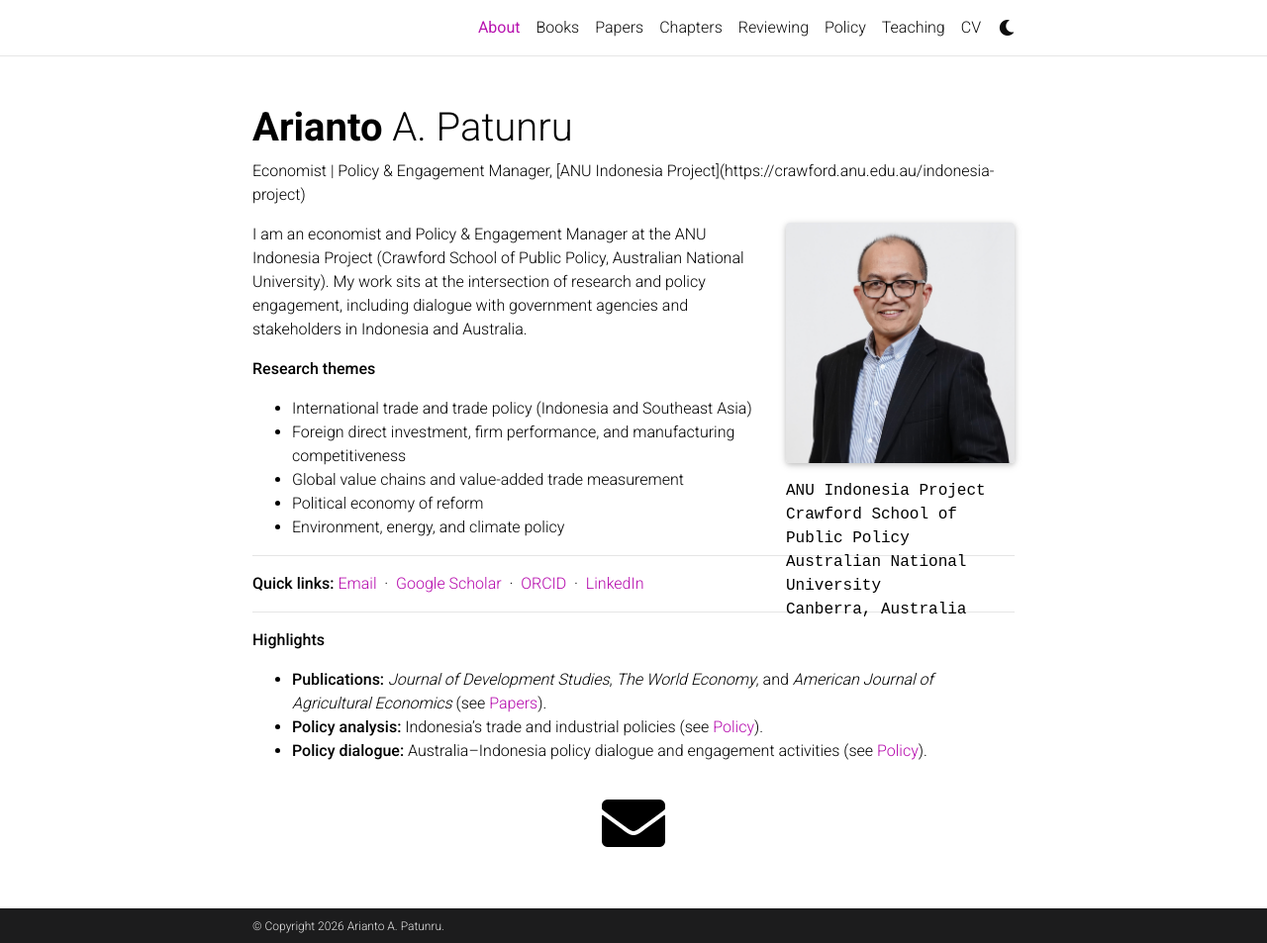
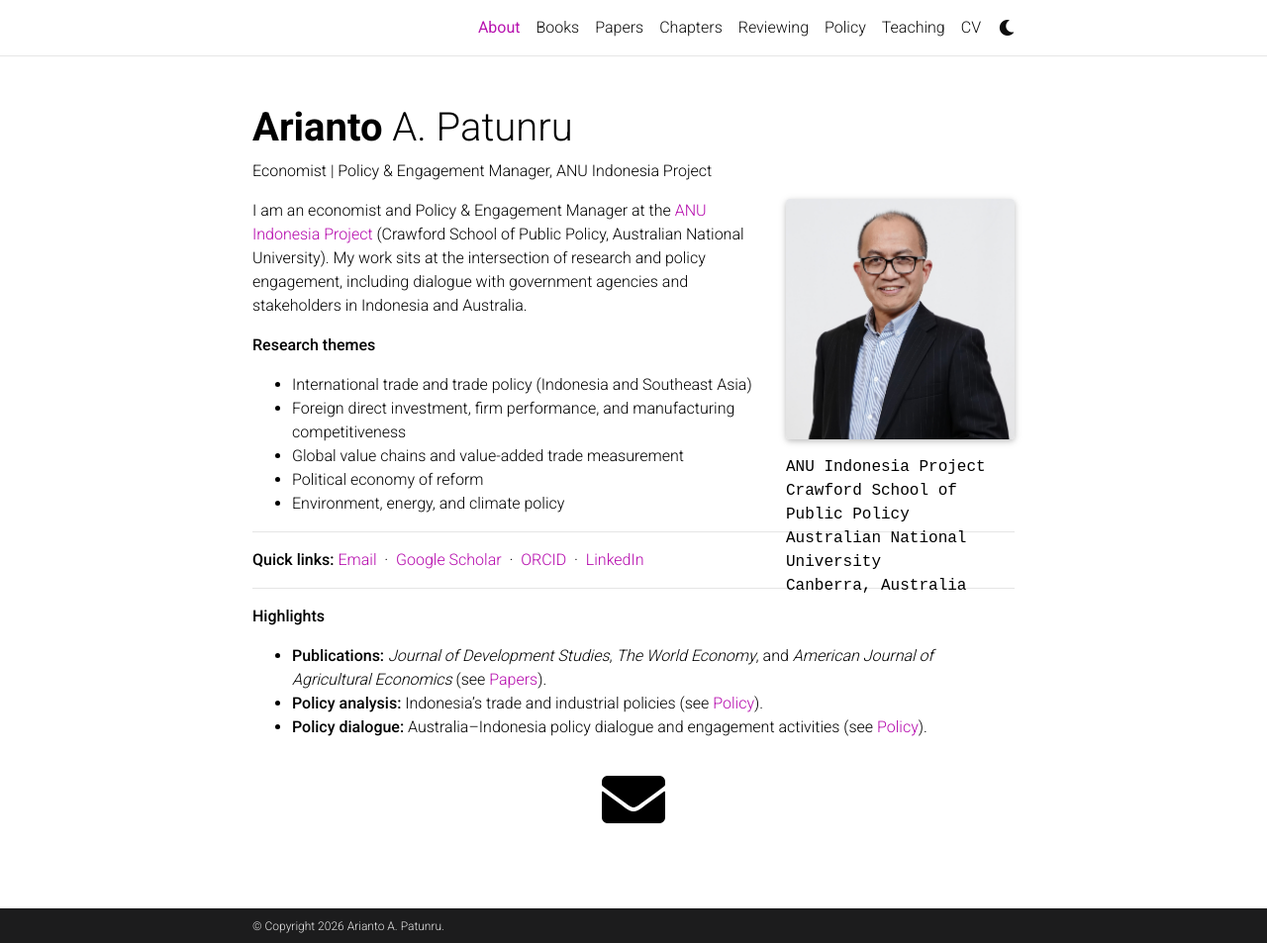
Before and after one commit to patunru/patunru.github.io, a Jekyll site: the page built from _pages/about.md, in a window 1280 px wide and 953 px high. Shown: the whole window at 99% size. Built offline with Jekyll 4.4.1, drawn with Linux system fonts in a browser that asks for light colours; full-size pictures stand in for the smaller copies a plugin makes; comment, search, counter and statistics services are not loaded; a style sheet for code colours, icons or effects is not loaded; part of the change alters nothing that is shown.

Commit message:
Update about.md

```diff
--- a/_pages/about.md
+++ b/_pages/about.md
@@ -4,7 +4,7 @@ title: About
 permalink: /
 nav: true
 nav_order: 1
-subtitle: Economist | Policy & Engagement Manager, [ANU Indonesia Project](https://crawford.anu.edu.au/indonesia-project)
+subtitle: Economist | Policy & Engagement Manager, ANU Indonesia Project
 
 profile:
   align: right
@@ -22,7 +22,7 @@ selected_papers: false # includes a list of papers marked as "selected={true}"
 social: true  # includes social icons at the bottom of the page
 ---
 
-I am an economist and Policy & Engagement Manager at the ANU Indonesia Project (Crawford School of Public Policy, Australian National University). My work sits at the intersection of research and policy engagement, including dialogue with government agencies and stakeholders in Indonesia and Australia.
+I am an economist and Policy & Engagement Manager at the [ANU Indonesia Project](https://crawford.anu.edu.au/indonesia-project) (Crawford School of Public Policy, Australian National University). My work sits at the intersection of research and policy engagement, including dialogue with government agencies and stakeholders in Indonesia and Australia.
 
 **Research themes**
 - International trade and trade policy (Indonesia and Southeast Asia)
```
